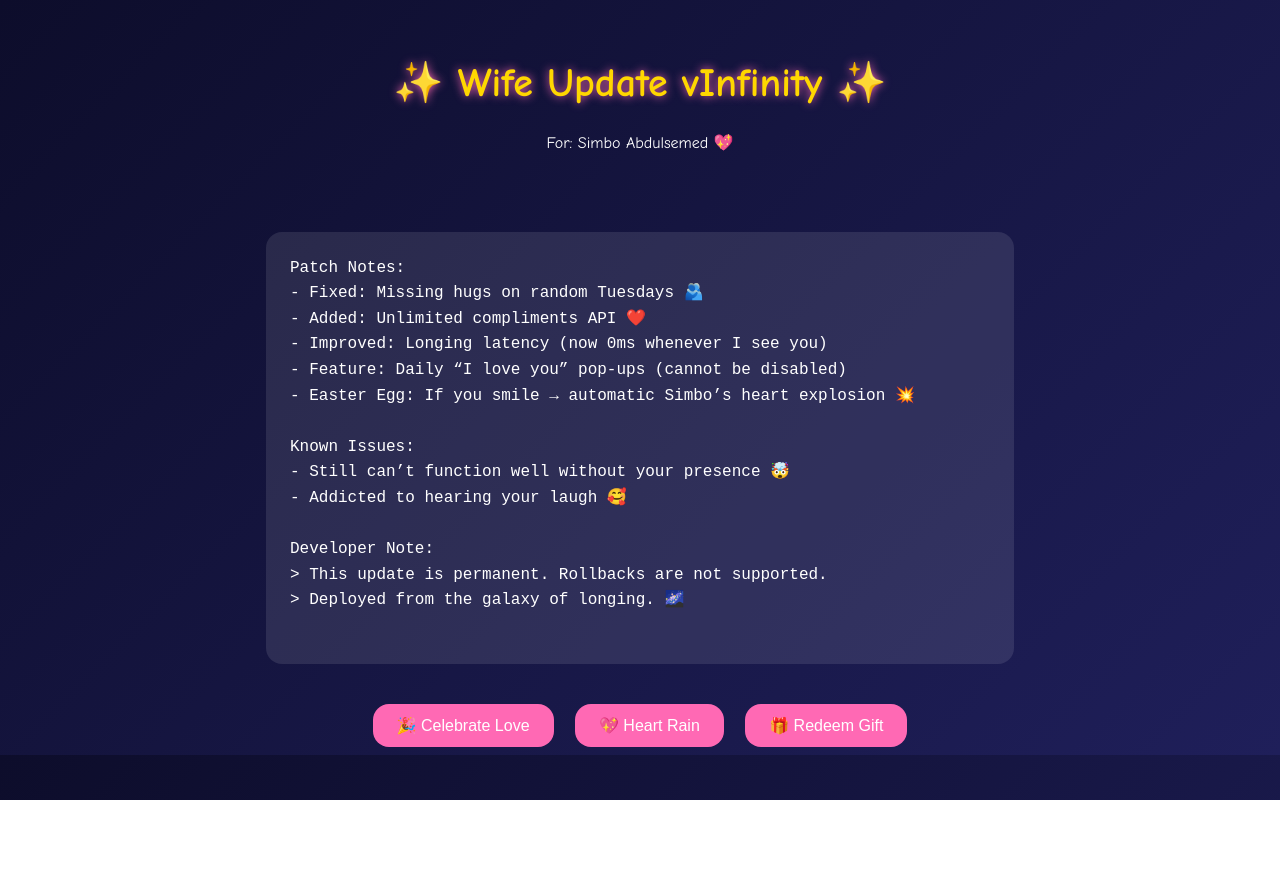
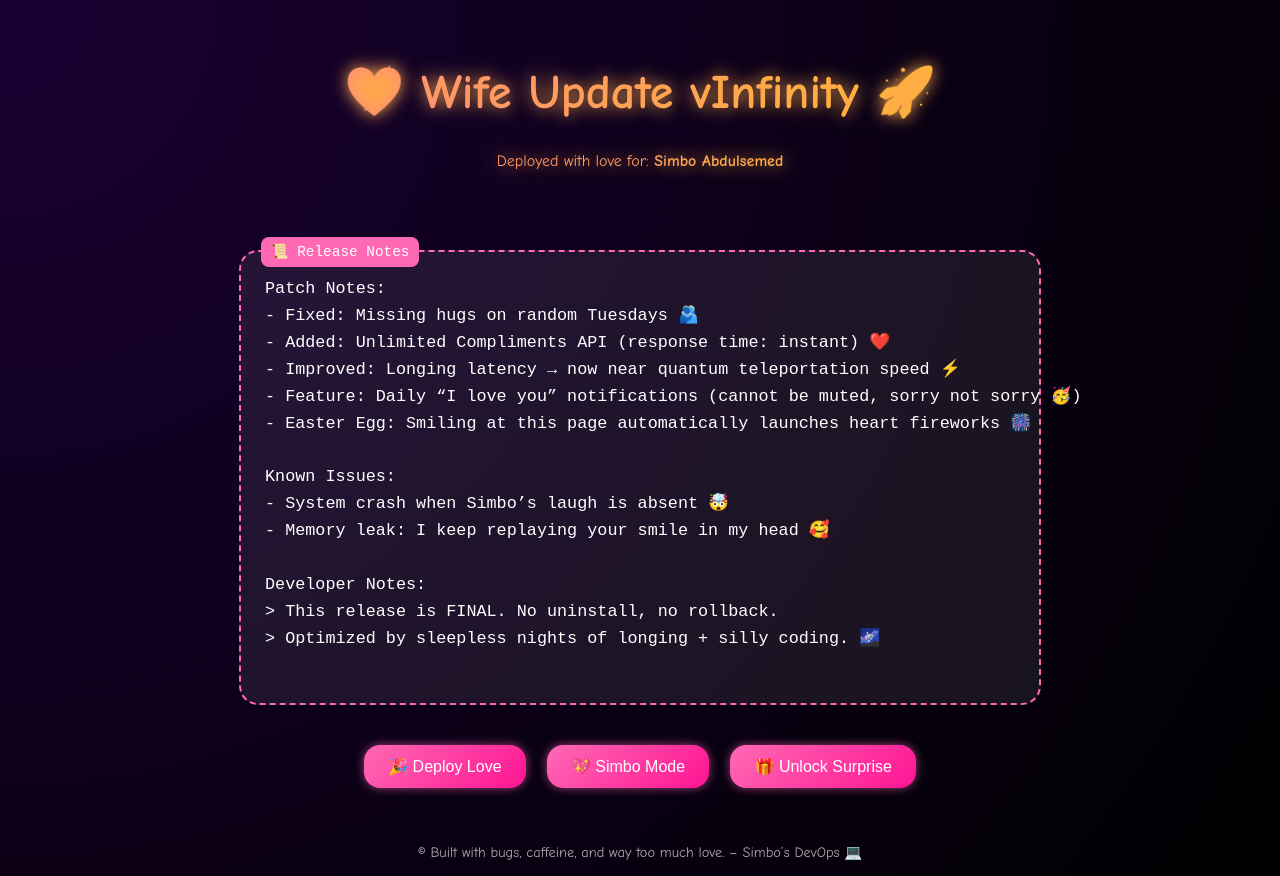
Before and after one commit to AbdulsemedM/update, a plain HTML site: page index.html in a window 1280 px wide. Before the commit the page ends 800 px from the top, so only its background shows below. Drawn offline with nearby package versions, Linux system fonts and the light colour scheme.

Commit message:
Update index.html

```diff
--- a/index.html
+++ b/index.html
@@ -3,33 +3,52 @@
 <head>
   <meta charset="UTF-8" />
   <meta name="viewport" content="width=device-width, initial-scale=1.0" />
-  <title>Wife Update vInfinity</title>
+  <title>💻 Wife Update vInfinity 🚀</title>
   <style>
     body {
       margin: 0;
       font-family: "Comic Sans MS", cursive, sans-serif;
-      background: linear-gradient(135deg, #0d0d2b, #1f1f5a);
+      background: radial-gradient(circle at top left, #1a0033, #000);
       color: #fff;
       text-align: center;
       overflow-x: hidden;
     }
     header {
       padding: 2rem;
+      background: linear-gradient(90deg, #ff69b4, #ffd700);
+      -webkit-background-clip: text;
+      -webkit-text-fill-color: transparent;
+      animation: glow 3s infinite alternate;
+    }
+    @keyframes glow {
+      from { text-shadow: 0 0 5px #ff69b4; }
+      to { text-shadow: 0 0 25px #ffd700; }
     }
     h1 {
-      font-size: 2.5rem;
-      color: #ffd700;
-      text-shadow: 0 0 10px #ff69b4;
+      font-size: 3rem;
     }
     pre {
       text-align: left;
       margin: 2rem auto;
-      max-width: 700px;
+      max-width: 750px;
       padding: 1.5rem;
-      background: rgba(255, 255, 255, 0.1);
-      border-radius: 1rem;
+      background: rgba(255, 255, 255, 0.08);
+      border: 2px dashed #ff69b4;
+      border-radius: 1.2rem;
       line-height: 1.6;
-      font-size: 1rem;
+      font-size: 1.05rem;
+      position: relative;
+    }
+    pre::before {
+      content: "📜 Release Notes";
+      position: absolute;
+      top: -15px;
+      left: 20px;
+      background: #ff69b4;
+      color: #fff;
+      padding: 0.2rem 0.6rem;
+      border-radius: 8px;
+      font-size: 0.9rem;
     }
     button {
       margin: 0.5rem;
@@ -37,19 +56,21 @@
       font-size: 1rem;
       border: none;
       border-radius: 1rem;
-      background: #ff69b4;
+      background: linear-gradient(135deg, #ff69b4, #ff1493);
       color: #fff;
       cursor: pointer;
-      transition: transform 0.2s;
+      box-shadow: 0 0 10px rgba(255,105,180,0.6);
+      transition: transform 0.2s, box-shadow 0.2s;
     }
     button:hover {
-      transform: scale(1.1);
+      transform: rotate(-2deg) scale(1.1);
+      box-shadow: 0 0 20px rgba(255,105,180,0.9);
     }
     #toast {
       visibility: hidden;
       min-width: 200px;
-      background-color: #333;
-      color: #fff;
+      background-color: #222;
+      color: #ffd700;
       text-align: center;
       border-radius: 8px;
       padding: 1rem;
@@ -58,6 +79,7 @@
       left: 50%;
       bottom: 30px;
       transform: translateX(-50%);
+      border: 2px solid #ff69b4;
     }
     #toast.show {
       visibility: visible;
@@ -77,55 +99,64 @@
       left: 0;
       pointer-events: none;
     }
+    footer {
+      margin-top: 3rem;
+      font-size: 0.9rem;
+      color: #aaa;
+    }
   </style>
 </head>
 <body>
   <header>
-    <h1>✨ Wife Update vInfinity ✨</h1>
-    <p>For: Simbo Abdulsemed 💖</p>
+    <h1>💖 Wife Update vInfinity 🚀</h1>
+    <p>Deployed with love for: <strong>Simbo Abdulsemed</strong></p>
   </header>
 
   <pre>
 Patch Notes:
 - Fixed: Missing hugs on random Tuesdays 🫂
-- Added: Unlimited compliments API ❤️
-- Improved: Longing latency (now 0ms whenever I see you)
-- Feature: Daily “I love you” pop-ups (cannot be disabled)
-- Easter Egg: If you smile → automatic Simbo’s heart explosion 💥
+- Added: Unlimited Compliments API (response time: instant) ❤️
+- Improved: Longing latency → now near quantum teleportation speed ⚡
+- Feature: Daily “I love you” notifications (cannot be muted, sorry not sorry 🥳)
+- Easter Egg: Smiling at this page automatically launches heart fireworks 🎆
 
 Known Issues:
-- Still can’t function well without your presence 🤯
-- Addicted to hearing your laugh 🥰
+- System crash when Simbo’s laugh is absent 🤯
+- Memory leak: I keep replaying your smile in my head 🥰
 
-Developer Note:
-> This update is permanent. Rollbacks are not supported.
-> Deployed from the galaxy of longing. 🌌
+Developer Notes:
+> This release is FINAL. No uninstall, no rollback.
+> Optimized by sleepless nights of longing + silly coding. 🌌
   </pre>
 
   <div>
-    <button onclick="launchConfetti()">🎉 Celebrate Love</button>
-    <button onclick="rainHearts()">💖 Heart Rain</button>
-    <button onclick="showToast()">🎁 Redeem Gift</button>
+    <button onclick="launchConfetti()">🎉 Deploy Love</button>
+    <button onclick="rainHearts()">💖 Simbo Mode</button>
+    <button onclick="showToast()">🎁 Unlock Surprise</button>
   </div>
 
-  <div id="toast">A surprise date voucher for Simbo 💕</div>
+  <div id="toast">Surprise Unlocked: Eternal Date Nights Voucher 💕</div>
 
   <canvas id="canvas"></canvas>
+
+  <footer>
+    <p>© Built with bugs, caffeine, and way too much love. – Simbo’s DevOps 💻</p>
+  </footer>
 
   <script>
     // Confetti
     function launchConfetti() {
-      const duration = 1 * 1000;
+      const duration = 1.5 * 1000;
       const end = Date.now() + duration;
       (function frame() {
         confetti({
-          particleCount: 5,
+          particleCount: 6,
           angle: 60,
           spread: 55,
           origin: { x: 0 },
         });
         confetti({
-          particleCount: 5,
+          particleCount: 6,
           angle: 120,
           spread: 55,
           origin: { x: 1 },
@@ -143,7 +174,7 @@ Developer Note:
       canvas.width = window.innerWidth;
       canvas.height = window.innerHeight;
       const hearts = [];
-      for (let i = 0; i < 20; i++) {
+      for (let i = 0; i < 25; i++) {
         hearts.push({
           x: Math.random() * canvas.width,
           y: Math.random() * canvas.height,
@@ -154,7 +185,7 @@ Developer Note:
       function draw() {
         ctx.clearRect(0, 0, canvas.width, canvas.height);
         hearts.forEach((heart) => {
-          ctx.fillStyle = "#ff69b4";
+          ctx.fillStyle = "#ff1493";
           ctx.beginPath();
           ctx.moveTo(heart.x, heart.y);
           ctx.bezierCurveTo(
```
